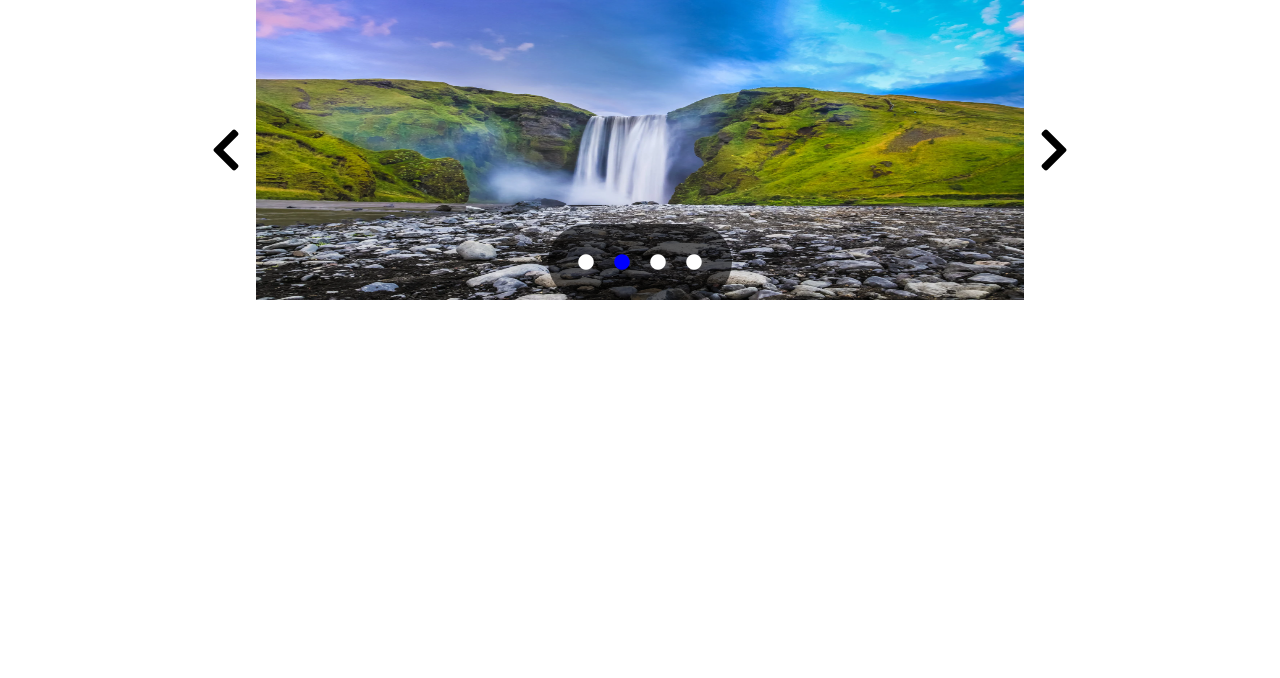
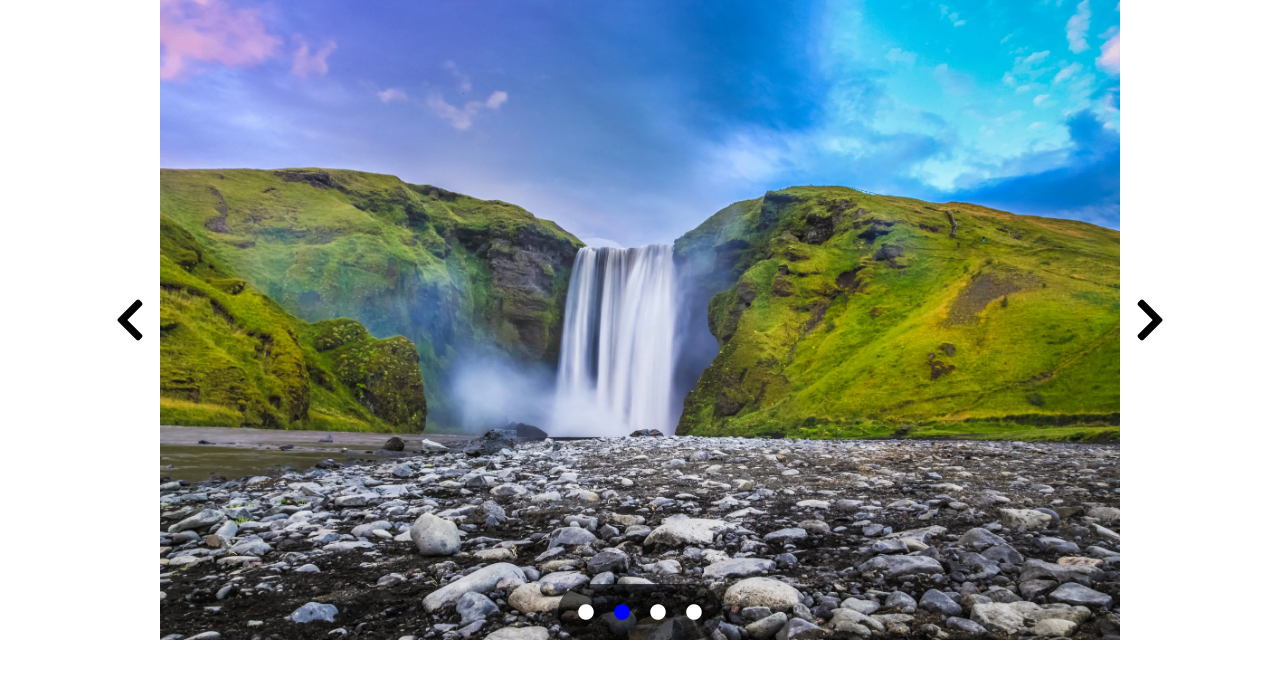
Before and after one commit to Carnicero90/vue-slider, a plain HTML site: page index.html in a window 1280 px wide. Drawn offline with nearby package versions, Linux system fonts and the light colour scheme.

Commit message:
cambiata qualche misura in css

```diff
--- a/css/style.css
+++ b/css/style.css
@@ -17,10 +17,10 @@
    font-size: 3rem
 }
    .images {
-      width: 60%;
+      width: 75%;
    }
    .images img {
-      height: 300px;
+      height: 80vh;
    }
 .circles {
    position: absolute;
@@ -30,7 +30,7 @@
    justify-content: space-around;
    background: rgba(0,0,0,0.6);
    color: white;
-   padding: 20px;
+   padding: 10px;
    border-radius: 999px;
 }
 .circles i  {
```
